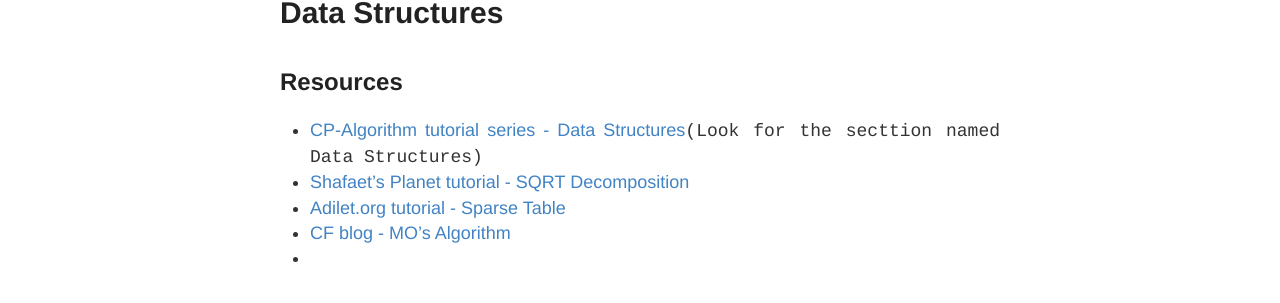
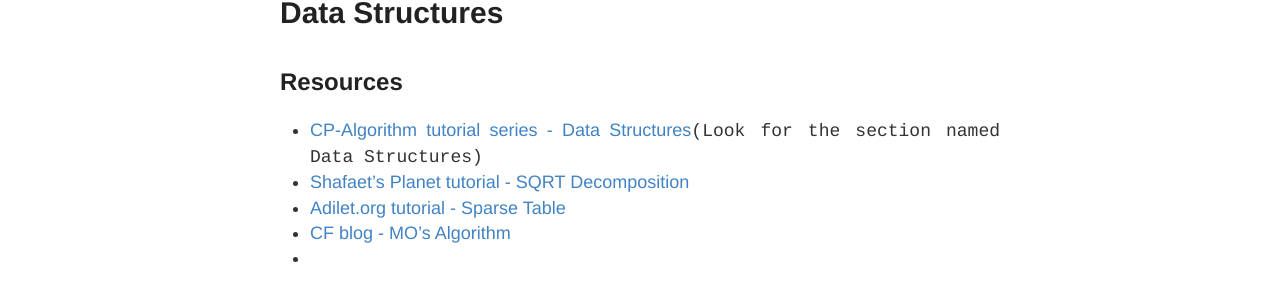
Before and after one commit to baps-bgd/baps-bgd.github.io, a Jekyll site: the page built from _posts/2020-10-30-data-structures.md, in a window 1280 px wide. Shown: the part 287-590 px from the top of the page. Built offline with Jekyll 4.4.1, drawn with Linux system fonts in a browser that asks for light colours.

Commit message:
Update 2020-10-30-data-structures.md

```diff
--- a/_posts/2020-10-30-data-structures.md
+++ b/_posts/2020-10-30-data-structures.md
@@ -6,7 +6,7 @@
 
 ## Resources
 
-- [CP-Algorithm tutorial series - Data Structures](https://cp-algorithms.com/){:target="\_blank"}`(Look for the secttion named Data Structures)`
+- [CP-Algorithm tutorial series - Data Structures](https://cp-algorithms.com/){:target="\_blank"}`(Look for the section named Data Structures)`
 - [Shafaet's Planet tutorial - SQRT Decomposition](http://www.shafaetsplanet.com/?p=3416){:target="\_blank"}
 - [Adilet.org tutorial - Sparse Table](http://adilet.org/blog/sparse-table/){:target="\_blank"}
 - [CF blog - MO's Algorithm](https://codeforces.com/blog/entry/61203){:target="\_blank"}
```
